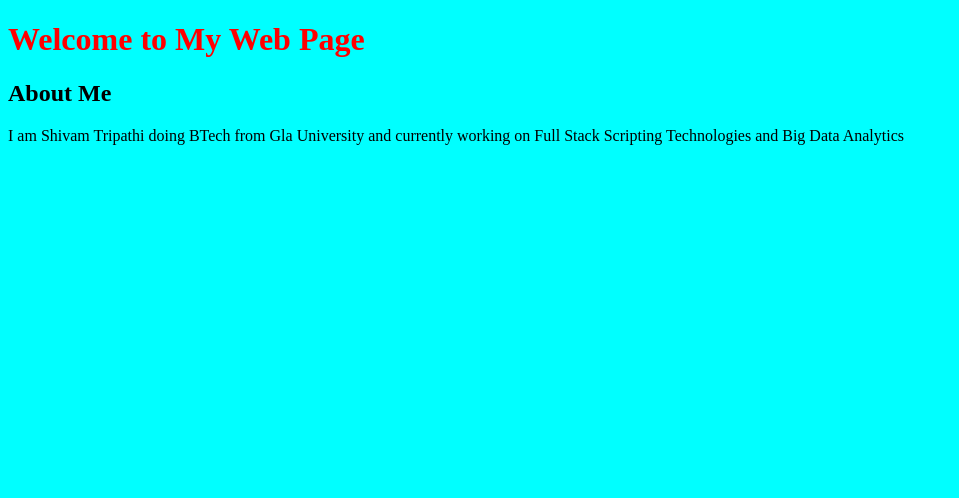
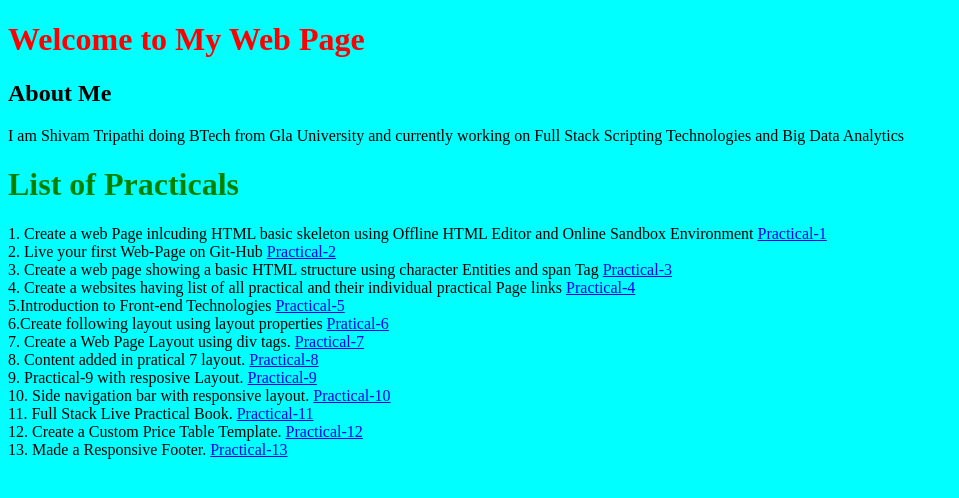
Before and after one commit to shivam-98-tripathi/Full-Stack-Course-Practicals, a plain HTML site: page index.html in a window 1280 px wide. Shown: the whole page, without its empty margins (0-959 px from the left). Drawn offline with Linux system fonts and the light colour scheme.

Commit message:
Last Commit

```diff
--- a/index.html
+++ b/index.html
@@ -17,5 +17,49 @@
 			I am Shivam Tripathi doing BTech from Gla University and currently
 			working on Full Stack Scripting Technologies and Big Data Analytics
 		</p>
+		<h1 style="color: green">List of Practicals</h1>
+		<p>
+			1. Create a web Page inlcuding HTML basic skeleton using Offline
+			HTML Editor and Online Sandbox Environment
+			<a href="/index.html" target="_blank">Practical-1</a>
+			<br />
+			2. Live your first Web-Page on Git-Hub
+			<a href="/index.html" target="_blank">Practical-2</a>
+			<br />
+			3. Create a web page showing a basic HTML structure using character
+			Entities and span Tag
+			<a href="/Practical3.html" target="_blank">Practical-3</a>
+			<br />
+			4. Create a websites having list of all practical and their
+			individual practical Page links
+			<a href="/Practical4.html" target="_blank">Practical-4</a>
+			<br />
+			5.Introduction to Front-end Technologies
+			<a href="/Practical5/practical5.html">Practical-5</a>
+			<br />
+			6.Create following layout using layout properties
+			<a href="/Practical6.html">Pratical-6</a>
+			<br />
+			7. Create a Web Page Layout using div tags.
+			<a href="/Practical7.html">Practical-7</a>
+			<br />
+			8. Content added in pratical 7 layout.
+			<a href="/Practical8.html">Practical-8</a>
+			<br />
+			9. Practical-9 with resposive Layout.
+			<a href="/Practical9.html">Practical-9</a>
+			<br />
+			10. Side navigation bar with responsive layout.
+			<a href="/Practical10.html">Practical-10</a>
+			<br />
+			11. Full Stack Live Practical Book.
+			<a href="/Practical11.html">Practical-11</a>
+			<br />
+			12. Create a Custom Price Table Template.
+			<a href="/Practical12.html">Practical-12</a>
+			<br />
+			13. Made a Responsive Footer.
+			<a href="/Practical3.html">Practical-13</a>
+		</p>
 	</body>
 </html>
```
